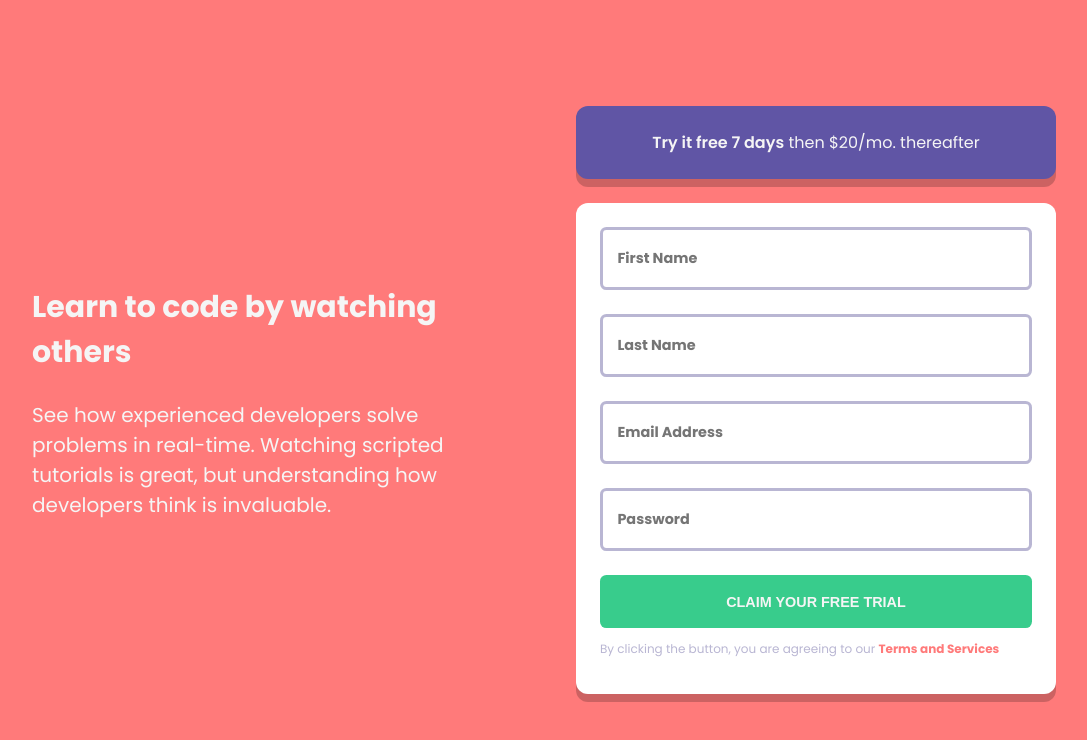
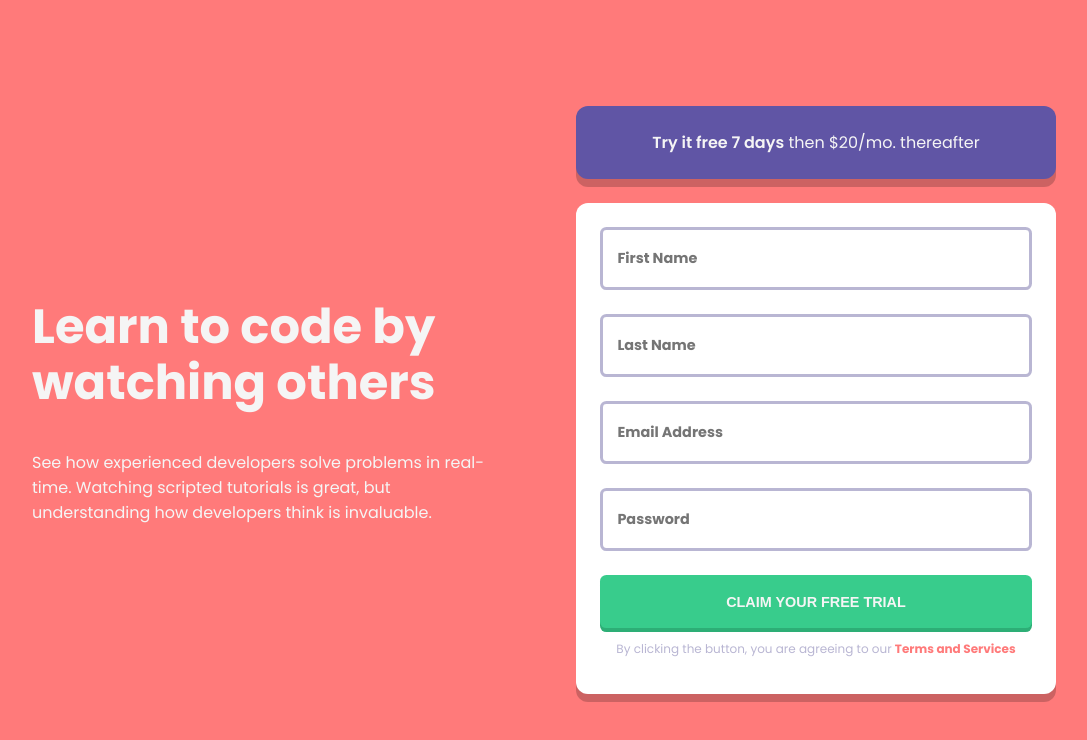
Before and after one commit to loicsolbes/signup-form, a plain HTML site: page index.html in a window 1280 px wide. Shown: the whole page, without its empty margins (96-1183 px from the left). Drawn offline with Linux system fonts and the light colour scheme.

Commit message:
almost finished

```diff
--- a/index.html
+++ b/index.html
@@ -11,16 +11,8 @@
 
   <title>Intro component with sign up form</title>
 
-  <!-- Feel free to remove these styles or customise in your own stylesheet 👍 -->
-  <style>
-    .attribution { font-size: 11px; text-align: center; }
-    .attribution a { color: hsl(228, 45%, 44%); }
-  </style>
 </head>
 <body>
-  <!--
-  By clicking the button, you are agreeing to our Terms and Services
-  -->
 
   <div class="main-container">
     <div class="split">
--- a/index.js
+++ b/index.js
@@ -40,9 +40,6 @@ function ValidateEmail(input, el) {
 
 }
 }
-
-
-
 
 
 
--- a/style.css
+++ b/style.css
@@ -17,11 +17,13 @@ body {
 
 .hero {
     text-align: center;
-    font-size: 1.25rem;
+    font-size: 1rem;
 }
 
 .hero > h1 {
     font-weight: 700;
+    font-size: 3rem;
+    line-height: 3.5rem;
 }
 
 span {
@@ -86,7 +88,12 @@ input {
     font-weight: 600;
     font-size: .9rem;
     padding: 1.3em 2em;
+    box-shadow:hsl(154, 59%, 43%) 0px 4px 0px;
 
+}
+
+#submit-btn:hover {
+    opacity: 0.5;
 }
 
 .error {
@@ -101,11 +108,13 @@ input {
 #terms-services {
     color: hsl(246, 25%, 77%);
     font-size: .75rem;
+    text-align: center;
 }
 
 #terms-services > span {
     color: hsl(0, 100%, 74%);
     font-weight: 700;
+
 }
 
 /*MEDIA QUERY*/
```
